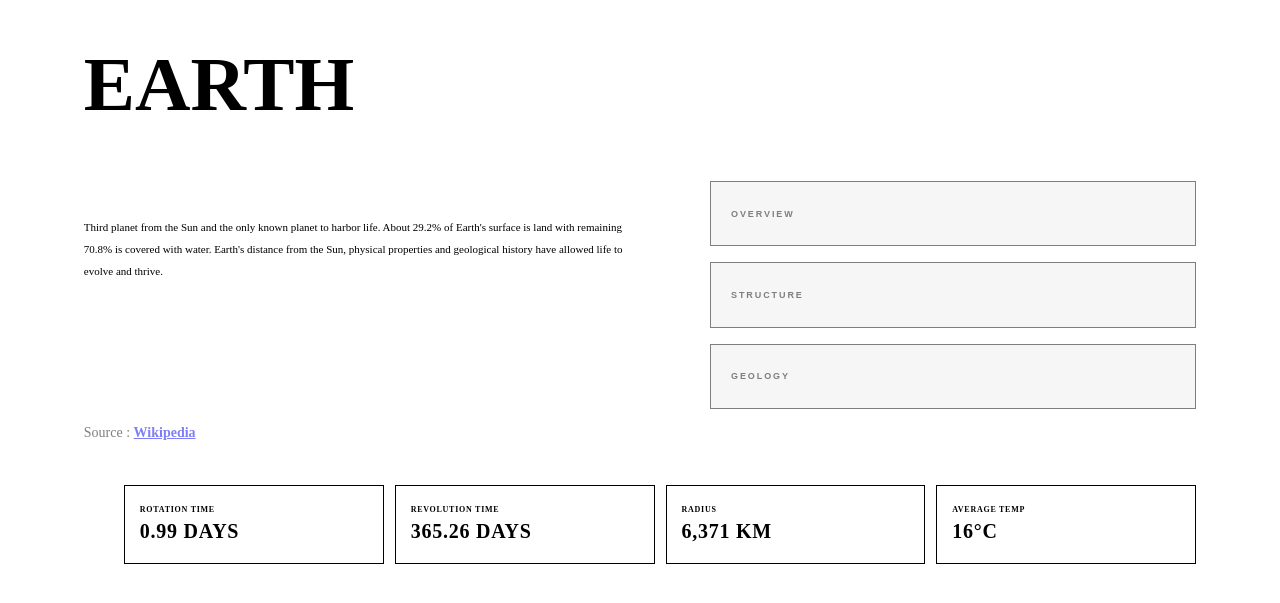
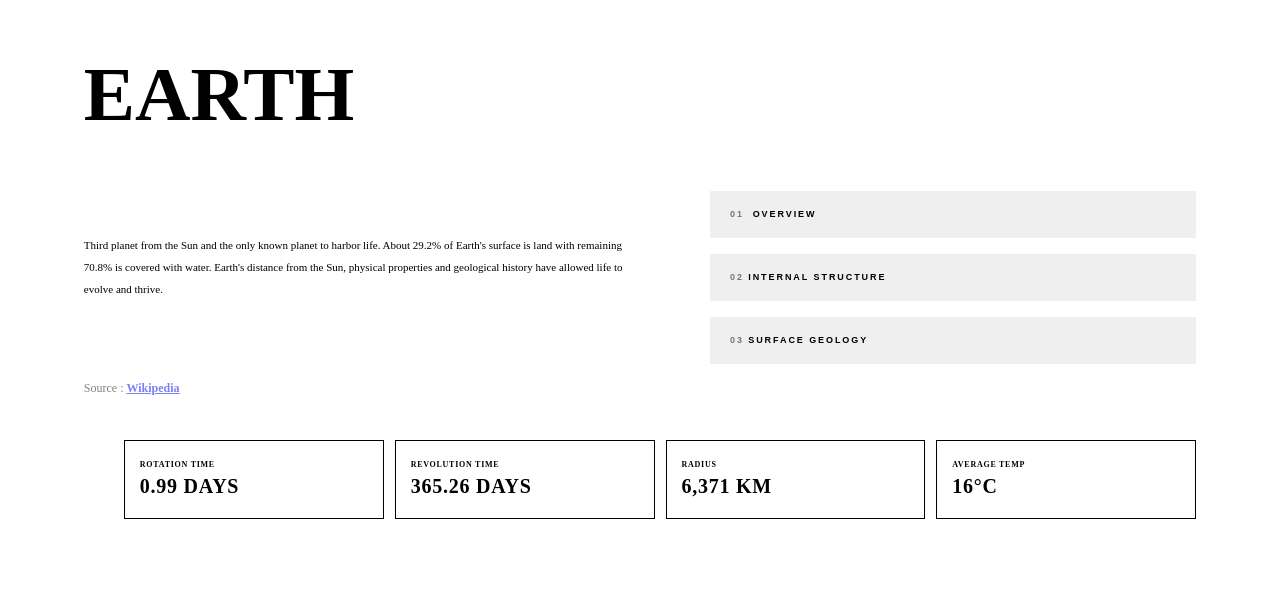
Before and after one commit to emestabillo/planets-fact-site, a Next.js app: page / in a window 1280 px wide. Shown: the part 909-1512 px from the top of the page. Built offline with nearby package versions, Linux system fonts and the light colour scheme.

Commit message:
Styles for tablet done

```diff
--- a/components/Navbar/Navbar.elements.js
+++ b/components/Navbar/Navbar.elements.js
@@ -17,6 +17,7 @@ export const Nav = styled.nav`
 
   @media ${QUERIES.tabletAndUp} {
     flex-direction: column;
+    padding-bottom: 0.9375rem;
   }
 
   @media ${QUERIES.desktopAndUp} {
@@ -31,7 +32,7 @@ export const LogoLink = styled.a`
   letter-spacing: -1.05px;
 
   @media ${QUERIES.tabletAndUp} {
-    padding-bottom: 2.5rem;
+    padding-bottom: 1.875rem;
   }
 
   @media ${QUERIES.desktopAndUp} {
@@ -96,7 +97,7 @@ export const NavList = styled.ul`
 
 export const NavItems = styled.li`
   text-transform: uppercase;
-  padding: 1.25rem 0;
+  /* padding: 1.25rem 0; */
   transition: border-bottom 0.25s;
 
   @media ${QUERIES.tabletAndUp} {
@@ -140,6 +141,7 @@ export const PlanetLinks = styled.a`
   display: flex;
   align-items: center;
   cursor: pointer;
+  padding: 1.25rem 0;
   opacity: 0.75;
   transition: opacity 0.2s;
   ${baseUnderline}
@@ -152,10 +154,11 @@ export const PlanetLinks = styled.a`
   @media ${QUERIES.tabletAndUp} {
     font-size: 0.6875rem;
     position: relative;
+    padding: 0.625rem 0;
 
     &::before {
       height: 0.25rem;
-      bottom: -1.6rem;
+      bottom: -1rem;
       background-color: ${({ planet }) => {
         switch (planet) {
           case "Mercury":
--- a/components/Tabs.js
+++ b/components/Tabs.js
@@ -65,15 +65,15 @@ const Tab = styled.button`
   }
 
   @media ${QUERIES.tabletAndUp} {
-    border: 1px solid currentColor;
+    border: 1px solid var(--color-hover);
     text-align: left;
     padding: 0.5rem 0 0.5rem 1.25rem;
+    opacity: revert;
     flex: 1;
+    transition: background-color 0.2s;
 
     &:hover {
-      opacity: revert;
       background-color: var(--color-hover);
-      border-color: var(--color-hover);
       background-clip: padding-box;
     }
 
@@ -83,15 +83,28 @@ const Tab = styled.button`
     }
   }
 `;
+const SpanNumber = styled.span`
+  opacity: 0.5;
+  display: none;
+
+  @media ${QUERIES.tabletAndUp} {
+    display: inline-block;
+  } ;
+`;
+
+const SpanText = styled.span`
+  display: none;
+  @media ${QUERIES.tabletAndUp} {
+    display: inline-block;
+  } ;
+`;
 
 const Wrapper = styled.div`
   grid-area: info;
 
   @media ${QUERIES.tabletAndUp} {
-    display: flex;
-    flex-direction: column;
-    justify-content: space-between;
-    /* max-width: 31.25rem; */
+    display: grid;
+    grid-template-rows: 11.875rem auto;
   }
 `;
 
@@ -102,9 +115,7 @@ const Overview = styled.p`
   order: 4;
 
   @media ${QUERIES.tabletAndUp} {
-    padding: 1.5rem 0 2rem;
-    /* font-size: 0.875rem; */
-    /* max-width: 31.25rem; */
+    padding: 2rem 0 3rem;
     min-height: 10.375rem;
   }
 `;
@@ -121,7 +132,7 @@ const Source = styled.div`
   }
 
   @media ${QUERIES.tabletAndUp} {
-    font-size: 0.875rem;
+    /* font-size: 0.875rem; */
   }
 
   svg {
@@ -164,18 +175,25 @@ function Tabs({ name, images, overview, structure, geology }) {
       <Heading>{name}</Heading>
       <PlanetImage name={name} images={images} activeTab={activeTab} />
       <FlexContainer>
-        {buttons.map((type) => (
+        {buttons.map((type, index) => (
           <Tab
             key={type}
             activeTab={activeTab === type}
             onClick={() => setActiveTab(type)}
             name={name}
           >
+            <SpanNumber aria-hidden="true">{`0${index + 1}`}</SpanNumber>{" "}
+            <SpanText>
+              {type === "Structure"
+                ? "Internal"
+                : type === "Geology"
+                ? "Surface"
+                : ""}
+            </SpanText>{" "}
             {type}
           </Tab>
         ))}
       </FlexContainer>
-
       <Wrapper>
         <Overview>{planetInfo}</Overview>
         <Source>
```
